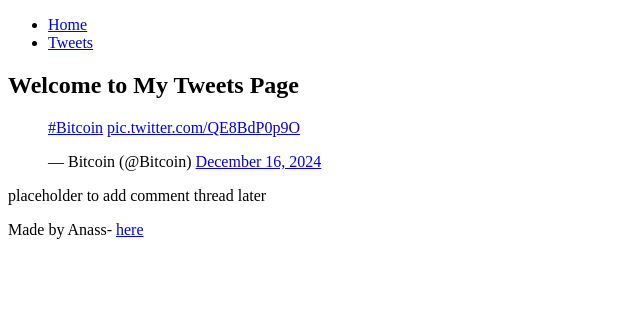
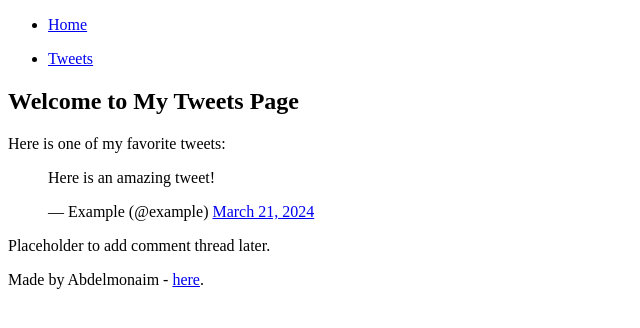
Before and after one commit to mounaim18/My_First_Portfolio, a plain HTML site: page html_basic/tweets.html in a window 1280 px wide. Shown: the whole page, without its empty margins (0-640 px from the left). Drawn offline with Linux system fonts and the light colour scheme.

Commit message:
Update tweets.html

```diff
--- a/html_basic/tweets.html
+++ b/html_basic/tweets.html
@@ -3,29 +3,31 @@
 <head>
     <meta charset="UTF-8">
     <meta name="viewport" content="width=device-width, initial-scale=1.0">
-    <title>My Tweets</title>
+    <title>Tweets Page</title>
 </head>
 <body>
     <!-- Header with Navigation -->
     <header>
-        <ul>
-            <li><a href="index.html">Home</a></li>
-            <li><a href="tweets.html">Tweets</a></li>
-        </ul>
+            <ul><li><a href="index.html">Home</a></li></ul>
+            <ul><li><a href="tweets.html">Tweets</a></li></ul>
     </header>
     <!-- Main Content -->
     <main>
         <article>
             <h1>Welcome to My Tweets Page</h1>
-            <blockquote class="twitter-tweet"><p lang="qme" dir="ltr"><a href="https://twitter.com/hashtag/Bitcoin?src=hash&amp;ref_src=twsrc%5Etfw">#Bitcoin</a> <a href="https://t.co/QE8BdP0p9O">pic.twitter.com/QE8BdP0p9O</a></p>&mdash; Bitcoin (@Bitcoin) <a href="https://twitter.com/Bitcoin/status/1868653112900063426?ref_src=twsrc%5Etfw">December 16, 2024</a></blockquote> <script async src="https://platform.twitter.com/widgets.js" charset="utf-8"></script>
+            <p>Here is one of my favorite tweets:</p>
+            <blockquote class="twitter-tweet">
+                <p lang="en" dir="ltr">Here is an amazing tweet!</p>&mdash; Example (@example)
+                <a href="https://twitter.com/example/status/1234567890">March 21, 2024</a>
+            </blockquote>
+            <script async src="https://platform.twitter.com/widgets.js" charset="utf-8"></script>
         </article>
         <aside>
-            <p>placeholder to add comment thread later</p>
+            <p>Placeholder to add comment thread later.</p>
         </aside>
     </main>
-    <!-- Footer -->
     <footer>
-        <p>Made by Anass- <a href="https://x.com/khalmlichi28808" target="_blank">here</a></p>
+        <p>Made by Abdelmonaim - <a href="https://x.com/MounaimRa" target="_blank">here</a>.</p>
     </footer>
 </body>
 </html>
```
